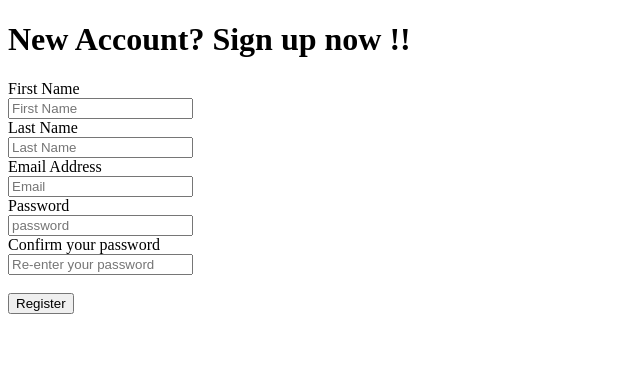
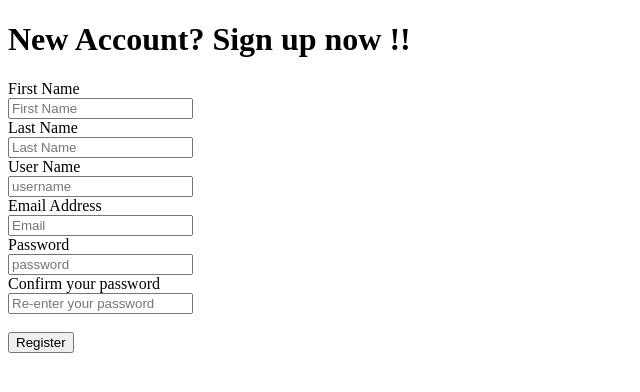
Before and after one commit to SainiThapa/E-commerce, a Django app: page /accounts/register in a window 1280 px wide. Shown: the top 392 px of the page, without its empty margins (0-640 px from the left). Run offline with Django 4.2, Linux system fonts and the light colour scheme.

Commit message:
Login or SignUp

```diff
--- a/Ecom_sites/Ecom_sites/urls.py
+++ b/Ecom_sites/Ecom_sites/urls.py
@@ -7,5 +7,6 @@ urlpatterns = [
     path('',include('Website.urls')),
     path('admin/', admin.site.urls),
     path('accounts/',include('accounts.urls')),
+    path('LoginOrSignup/',include('accounts.urls')),
 ]
 urlpatterns = urlpatterns+static(settings.MEDIA_URL, document_root=settings.MEDIA_ROOT)
--- a/Ecom_sites/Templates/login.html
+++ b/Ecom_sites/Templates/login.html
@@ -16,7 +16,7 @@
             <i class="fa-sharp fa-solid fa-square-info"></i> You must log in to continue.</div>
     </div>
     <div class="form">
-        <form action="Login" method="post">
+        <form action="login" method="post">
             {% csrf_token %}
             <div class="text">Log in to K-Merch Nepal</div>
                 <div class="Title">
--- a/Ecom_sites/Templates/register.html
+++ b/Ecom_sites/Templates/register.html
@@ -10,20 +10,26 @@
 </head>
 <body>
     <h1>New Account? Sign up now !!</h1>
-    <form action="register" method="post">
+    <form action="register" method="POST">
         {% csrf_token %}
-        <label for="Firstname">First Name</label><br>
-        <input type="text" name="FirstName" placeholder="First Name"> <br>
-        <label for="Lastname">Last Name</label><br>
-        <input type="text" name="LastName" placeholder="Last Name"> <br>
+        <label for="firstname">First Name</label><br>
+        <input type="text" name="firstname" placeholder="First Name"> <br>
+        <label for="lastname">Last Name</label><br>
+        <input type="text" name="lastname" placeholder="Last Name"> <br>
+        <label for="username">User Name</label><br>
+        <input type="text" name="username" placeholder="username"> <br>
         <label for="email">Email Address</label><br>
-        <input type="email" name="Email" placeholder="Email"> <br>
+        <input type="email" name="email" placeholder="Email"> <br>
         <label for="password1">Password</label><br>
         <input type="password" name="password1" placeholder="password"> <br>
         <label for="password2">Confirm your password</label><br>
         <input type="password" name="password2" placeholder="Re-enter your password"> <br><br>
         <input type="submit" value="Register">
     </form>
-
+    <div>
+        {%for message in messages%}
+        <h3>{{message}}</h3>
+        {%endfor%}
+    </div>
 </body>
 </html>
--- a/Ecom_sites/accounts/urls.py
+++ b/Ecom_sites/accounts/urls.py
@@ -5,4 +5,5 @@ urlpatterns=[
     path('LoginOrSignup',views.decide,name='decide'),
     path('register',views.register,name='register'),
     path('login',views.login,name='login'),
+    path('logout',views.logout,name='logout'),
     ]
--- a/Ecom_sites/accounts/views.py
+++ b/Ecom_sites/accounts/views.py
@@ -1,9 +1,52 @@
-from django.shortcuts import render
-from django.http import HttpRequest
+from django.shortcuts import render,redirect
+from django.contrib.auth.models import User,auth
+from typing import Union
+from django.contrib import messages
 # Create your views here.
 def decide(request):
     return render(request,"interface.html")
+def register(request):
+    if request.method=='POST':
+        firstname=request.POST.get('firstname',"default value")
+        lastname=request.POST.get('lastname','default value')
+        username=request.POST.get('username','default value')
+        email=request.POST.get('email','default value')
+        password1=request.POST.get('password1','default value')
+        password2=request.POST.get('password2','default value')
+
+        if (password1==password2):
+            if User.objects.filter(username=username).exists():
+                messages.info(request,"Username already taken")
+                return redirect('register')
+            elif User.objects.filter(email=email).exists():
+                messages.info(request,'Email already in use')
+                return redirect('register')
+            else:
+                            user=User.objects.create_user(username=username,password=password1, email=email,firstname=firstname,lastname=lastname)
+                            user.save()
+                            print('USER CREATED !')
+                            return redirect('login')
+        else:
+            messages.info(request,"Password doesnot match")
+            return redirect('register')
+    else:
+        return render(request,"register.html")
+
 def login(request):
-    return render(request,"login.html")
-def register(request):
-    return render(request,"register.html")
+    if request.method=='POST':
+        email=request.POST['email']
+        password=request.POST['password1']
+
+        user=auth.authenticate(email=email,password=password)
+
+        if user is not None:
+            auth.login(request,user)
+            return redirect('/')
+        else:
+            messages.info(request,'Invalid Credentials')
+            return redirect('login')
+    else:
+        return render(request,"login.html")
+def logout(request):
+    auth.logout(request)
+    return redirect('/')
```
Also changed, not shown: Ecom_sites/Templates/Index.html (+9 -0 lines).
